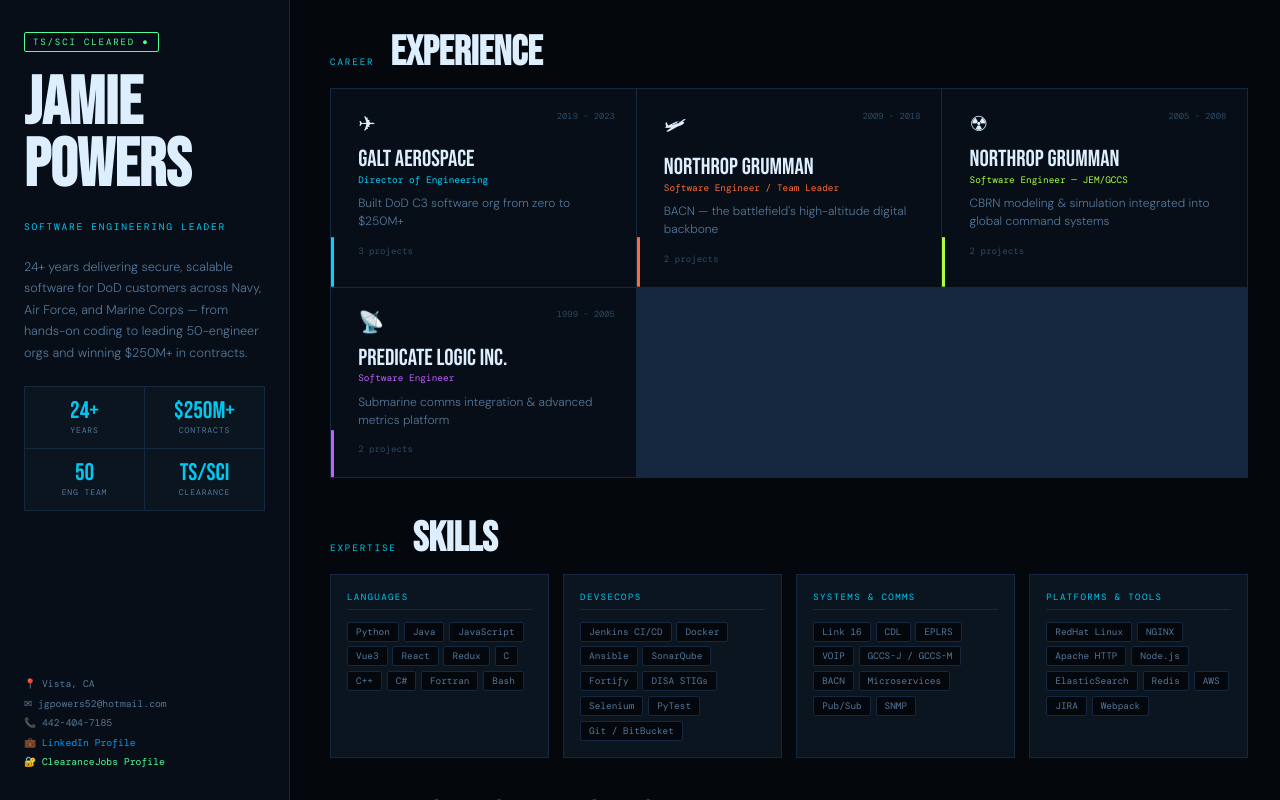
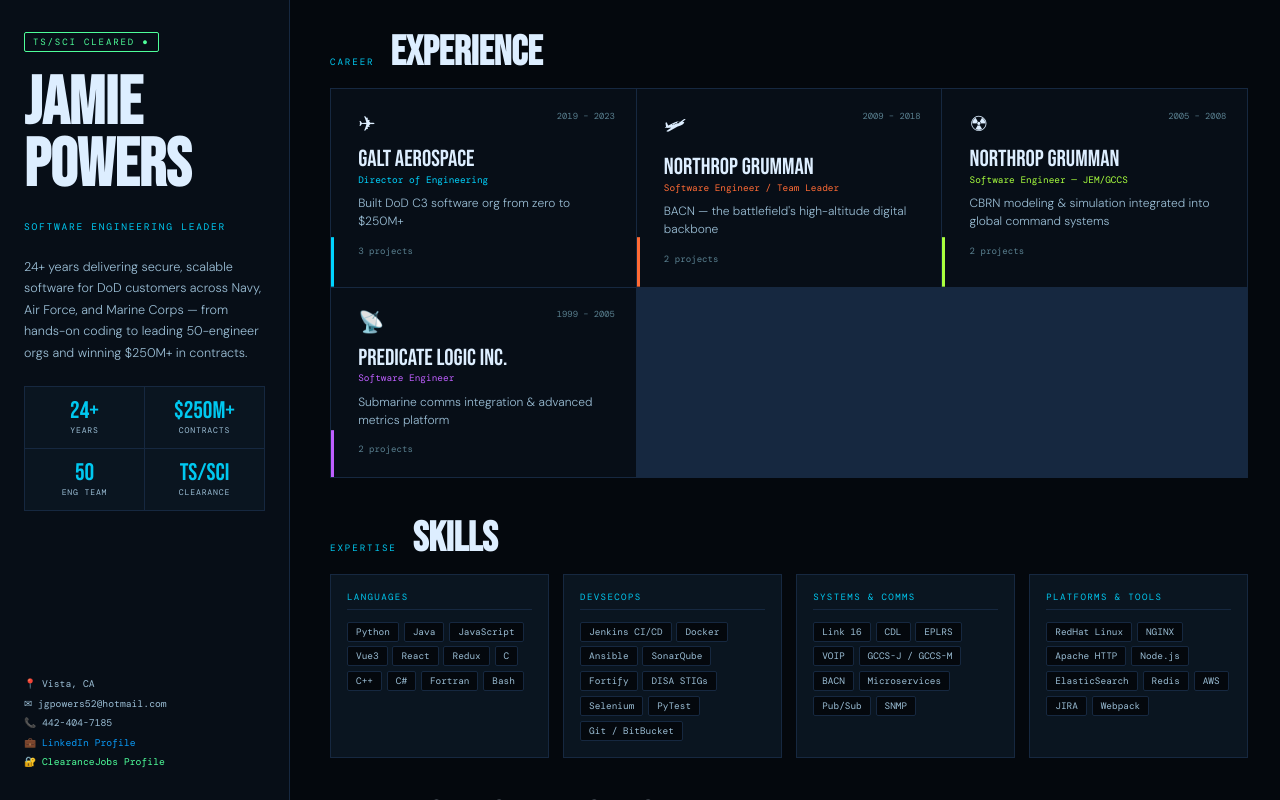
Before and after one commit to beelzabub/powers-resume, a Vue app: page / in a window 1280 px wide. Built offline with nearby package versions, Linux system fonts and the light colour scheme; a web font is replaced by a local one.

Commit message:
Try lighter description text.

```diff
--- a/src/App.vue
+++ b/src/App.vue
@@ -616,7 +616,7 @@
 
 :root {
   --bg: #04080d; --bg2: #070e17; --surface: #0a1520; --surf2: #0f1e2e;
-  --border: #162840; --text: #ddeeff; --dim: #557799; --muted: #2a4a66;
+  --border: #162840; --text: #ddeeff; --dim: #9abdd4; --muted: #5a8090;
   --accent: #00c8f0;
   --mono: 'DM Mono', monospace;
   --display: 'Bebas Neue', sans-serif;
```
